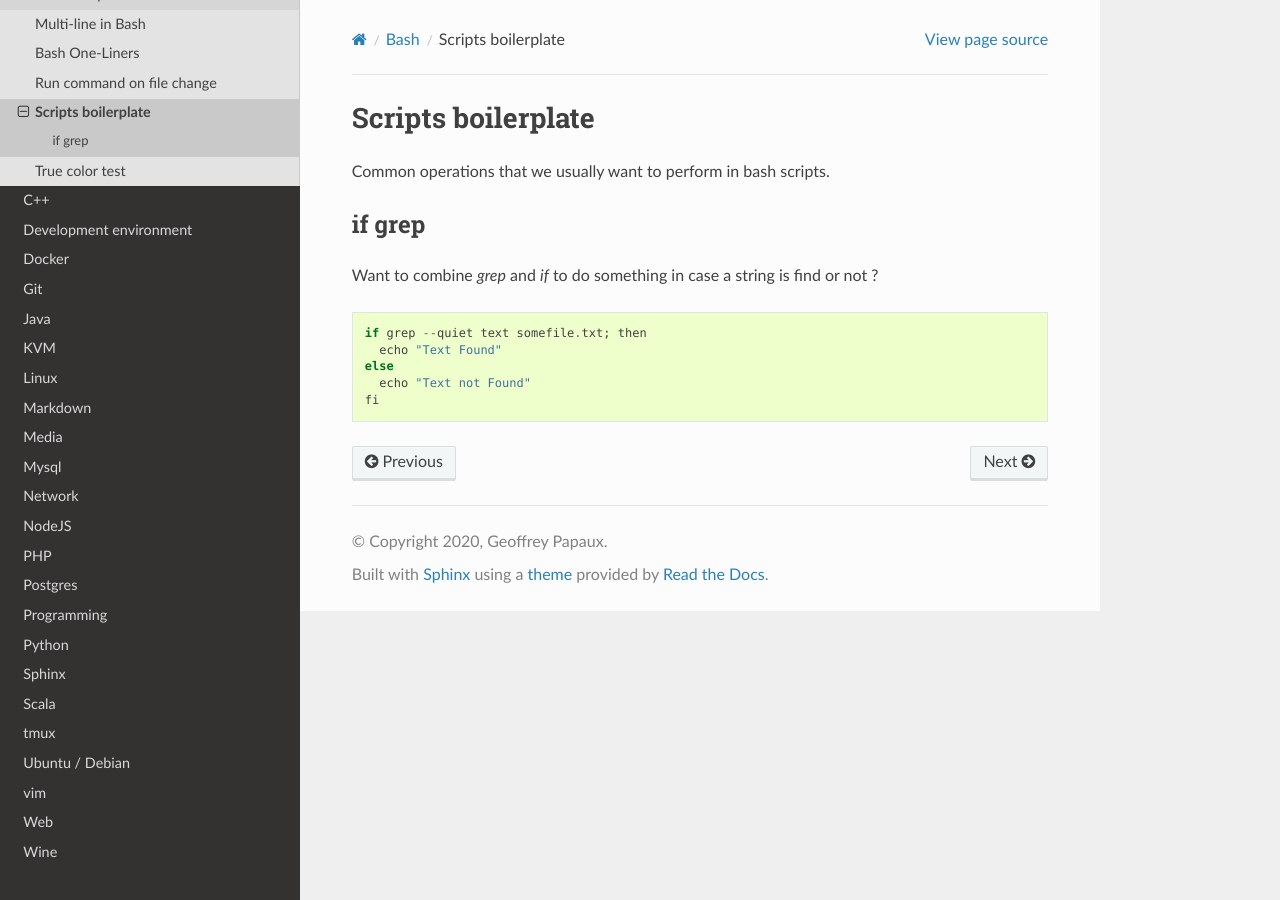
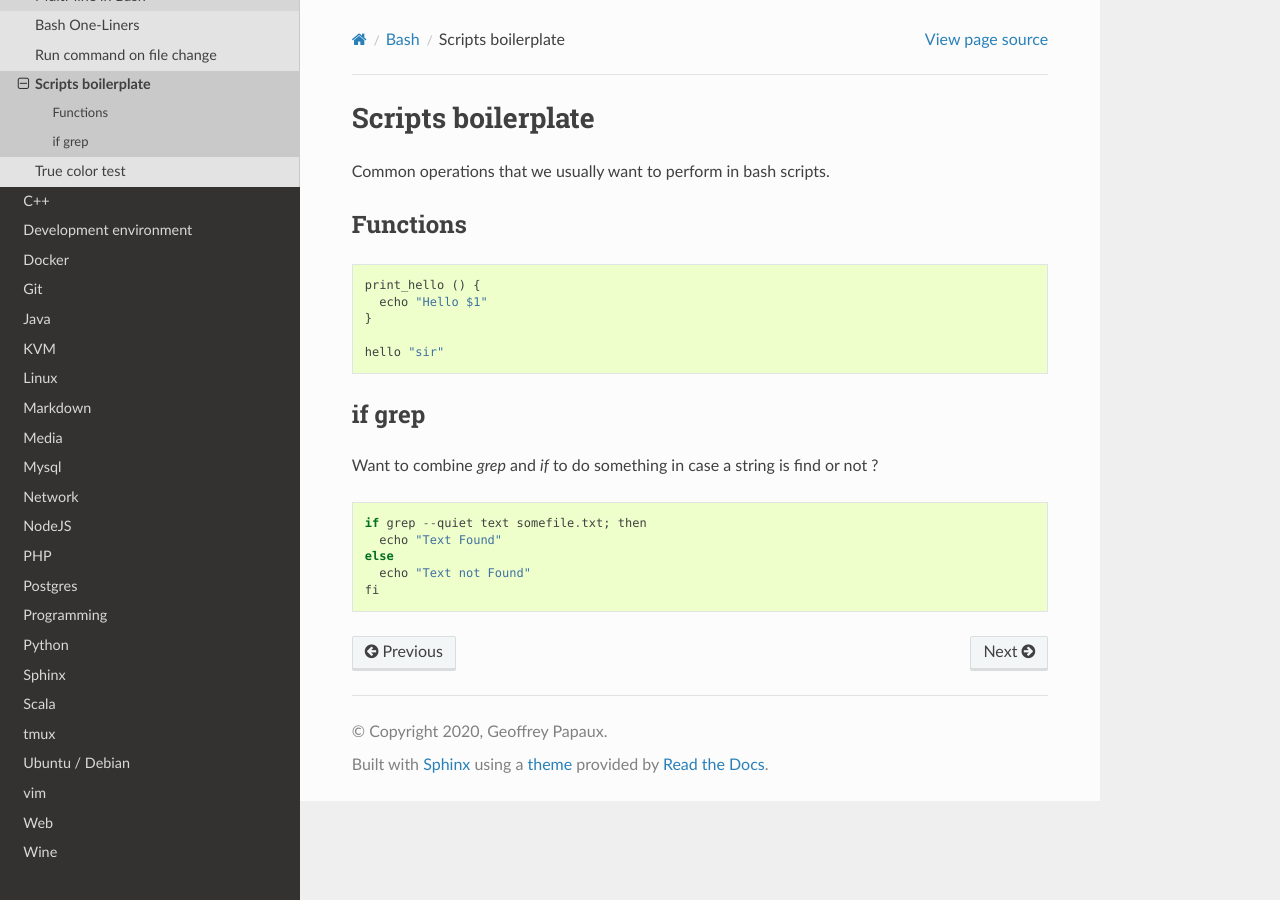
Before and after one commit to papaux/til, a Sphinx documentation site: the page built from source/bash/scripts-boilerplate.rst, in a window 1280 px wide. Built offline with Sphinx 7.4.7 and the Read the Docs theme 2.0.0, drawn with Linux system fonts in a browser that asks for light colours.

Commit message:
bash: function template

```diff
--- a/source/bash/scripts-boilerplate.rst
+++ b/source/bash/scripts-boilerplate.rst
@@ -2,6 +2,18 @@ Scripts boilerplate
 -------------------
 
 Common operations that we usually want to perform in bash scripts.
+
+Functions
+~~~~~~~~~
+
+::
+
+  print_hello () {
+    echo "Hello $1"
+  }
+
+  hello "sir"
+
 
 if grep
 ~~~~~~~~
```
